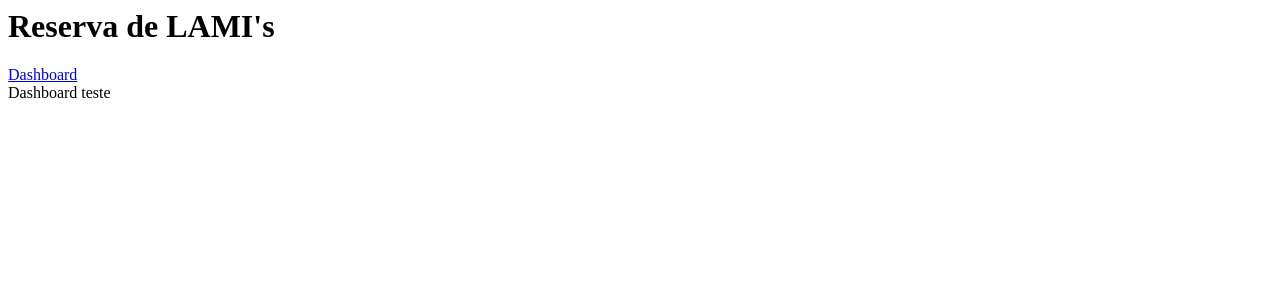
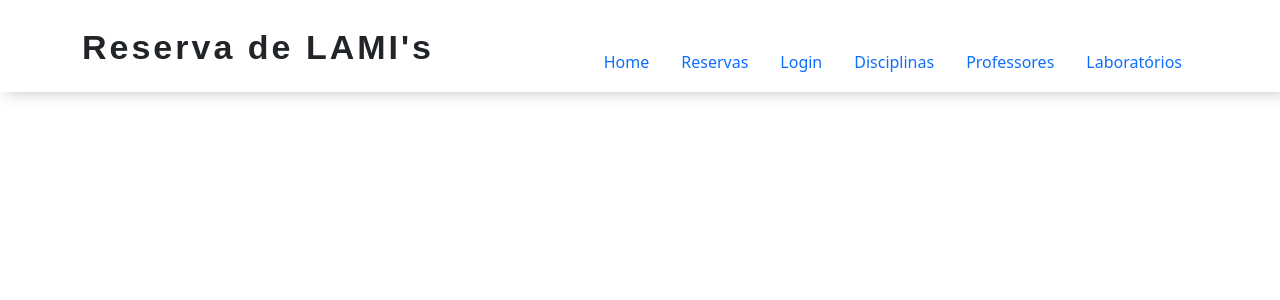
Before and after one commit to virissimo/lami-reservation-frontend, an Angular app: page /dashboard in a window 1280 px wide. Shown: the top 300 px of the page. Built offline with nearby package versions, Linux system fonts and the light colour scheme.

Commit message:
Header criado

```diff
--- a/package.json
+++ b/package.json
@@ -19,6 +19,8 @@
     "@angular/platform-browser": "^15.1.2",
     "@angular/platform-browser-dynamic": "^15.1.2",
     "@angular/router": "^15.1.2",
+    "@popperjs/core": "^2.11.7",
+    "bootstrap": "5.3.0-alpha3",
     "rxjs": "^7.8.0",
     "tslib": "^2.5.0",
     "zone.js": "^0.12.0"
--- a/src/app/app.component.css
+++ b/src/app/app.component.css
@@ -0,0 +1,166 @@
+#header.header-scrolled {
+  background: #fff;
+  padding: 20px 0;
+  height: 72px;
+  transition: all 0.5s;
+}
+#header {
+  padding: 30px 0;
+  height: 92px;
+  position: fixed;
+  left: 0;
+  top: 0;
+  right: 0;
+  transition: all 0.5s;
+  z-index: 997;
+  background-color: #fff;
+  box-shadow: 5px 0px 15px #c3c3c3;
+}
+#header #logo h1 {
+  font-size: 34px;
+  margin: 0;
+  padding: 0;
+  line-height: 1;
+  font-family: "Montserrat", sans-serif;
+  font-weight: 700;
+  letter-spacing: 3px;
+}
+#header #logo h1 a, #header #logo h1 a:hover {
+  color: #000;
+  padding-left: 10px;
+  border-left: 4px solid #18d26e;
+}
+#nav-menu-container {
+  float: right;
+  margin: 0;
+}
+.nav-menu > li {
+  margin-left: 10px;
+}
+.nav-menu > li {
+  float: left;
+}
+.nav-menu li {
+  position: relative;
+  white-space: nowrap;
+}
+.nav-menu, .nav-menu * {
+  margin: 0;
+  padding: 0;
+  list-style: none;
+}
+.header-scrolled .nav-menu li:hover > a, .header-scrolled .nav-menu > .menu-active > a {
+  color: #18d26e;
+}
+.header-scrolled .nav-menu a {
+  color: black;
+}
+.nav-menu li:hover > a, .nav-menu > .menu-active > a {
+  color: #18d26e;
+}
+.nav-menu a {
+  padding: 0 8px 10px 8px;
+  text-decoration: none;
+  display: inline-block;
+  color: #000;
+  font-family: "Montserrat", sans-serif;
+  font-weight: 700;
+  font-size: 13px;
+  text-transform: uppercase;
+  outline: none;
+}
+#mobile-nav-toggle {
+  display: inline;
+}
+#mobile-nav-toggle {
+  position: fixed;
+  right: 0;
+  top: 0;
+  z-index: 999;
+  margin: 20px 20px 0 0;
+  border: 0;
+  background: none;
+  font-size: 24px;
+  display: none;
+  transition: all 0.4s;
+  outline: none;
+  cursor: pointer;
+}
+#mobile-body-overly {
+  width: 100%;
+  height: 100%;
+  z-index: 997;
+  top: 0;
+  left: 0;
+  position: fixed;
+  background: rgba(0, 0, 0, 0.7);
+  display: none;
+}
+body.mobile-nav-active #mobile-nav {
+  left: 0;
+}
+#mobile-nav {
+  position: fixed;
+  top: 0;
+  padding-top: 18px;
+  bottom: 0;
+  z-index: 998;
+  background: rgba(0, 0, 0, 0.8);
+  left: -260px;
+  width: 260px;
+  overflow-y: auto;
+  transition: 0.4s;
+}
+#mobile-nav ul {
+  padding: 0;
+  margin: 0;
+  list-style: none;
+}
+#mobile-nav ul li {
+  position: relative;
+}
+#mobile-nav ul li a {
+  color: #fff;
+  font-size: 13px;
+  text-transform: uppercase;
+  overflow: hidden;
+  padding: 10px 22px 10px 15px;
+  position: relative;
+  text-decoration: none;
+  width: 100%;
+  display: block;
+  outline: none;
+  font-weight: 700;
+  font-family: "Montserrat", sans-serif;
+}
+#mobile-nav ul .menu-has-children i.fa-chevron-up {
+  color: #18d26e;
+}
+#mobile-nav ul .menu-has-children i {
+  position: absolute;
+  right: 0;
+  z-index: 99;
+  padding: 15px;
+  cursor: pointer;
+  color: #fff;
+}
+#mobile-nav ul .menu-item-active {
+  color: #18d26e;
+}
+#mobile-nav ul li li {
+  padding-left: 30px;
+}
+
+.menu-has-children ul
+{display: none;}
+
+
+@media (max-width: 768px){
+#nav-menu-container {
+  display: none;
+}
+
+#mobile-nav-toggle {
+  display: inline;
+}
+}
--- a/src/app/app.component.html
+++ b/src/app/app.component.html
@@ -1,5 +1,33 @@
-<h1>{{ title }}</h1>
-<nav>
-  <a routerLink="/dashboard">Dashboard</a>
-</nav>
+<header id="header">
+  <div class="container">
+    <div id="logo" class="pull-left">
+      <h1>Reserva de LAMI's</h1>
+    </div>
+
+    <nav id="nav-menu-container" style="margin-top: -2%;">
+      <ul class="nav">
+        <li class="nav-item">
+          <a class="nav-link" aria-current="page" routerLink="/dashboard"
+            >Home</a
+          >
+        </li>
+        <li class="nav-item">
+          <a class="nav-link" aria-current="page" href="#">Reservas</a>
+        </li>
+        <li class="nav-item">
+          <a class="nav-link" href="#">Login</a>
+        </li>
+        <li class="nav-item">
+          <a class="nav-link" href="#">Disciplinas</a>
+        </li>
+        <li class="nav-item">
+          <a class="nav-link" href="#">Professores</a>
+        </li>
+        <li class="nav-item">
+          <a class="nav-link" href="#">Laboratórios</a>
+        </li>
+      </ul>
+    </nav>
+  </div>
+</header>
 <router-outlet></router-outlet>
--- a/src/app/app.component.ts
+++ b/src/app/app.component.ts
@@ -1,4 +1,5 @@
 import { Component } from '@angular/core';
+import 'bootstrap';
 
 @Component({
   selector: 'app-root',
--- a/src/index.html
+++ b/src/index.html
@@ -1,6 +1,20 @@
-<html>
+<!DOCTYPE html>
+<html lang="pt-br">
   <head>
-    <title>My app</title>
+    <meta charset="utf-8" />
+    <title>Reserva de LAMI's</title>
+    <base href="/" />
+    <link
+      href="https://cdn.jsdelivr.net/npm/bootstrap@5.3.0-alpha3/dist/css/bootstrap.min.css"
+      rel="stylesheet"
+      integrity="sha384-KK94CHFLLe+nY2dmCWGMq91rCGa5gtU4mk92HdvYe+M/SXH301p5ILy+dN9+nJOZ"
+      crossorigin="anonymous"
+    />
+    <script
+      src="https://cdn.jsdelivr.net/npm/bootstrap@5.3.0-alpha3/dist/js/bootstrap.bundle.min.js"
+      integrity="sha384-ENjdO4Dr2bkBIFxQpeoTz1HIcje39Wm4jDKdf19U8gI4ddQ3GYNS7NTKfAdVQSZe"
+      crossorigin="anonymous"
+    ></script>
   </head>
   <body>
     <app-root>Loading...</app-root>
--- a/src/main.ts
+++ b/src/main.ts
@@ -1,6 +1,8 @@
+import 'zone.js';
 import { platformBrowserDynamic } from '@angular/platform-browser-dynamic';
 
 import { AppModule } from './app/app.module';
 
-platformBrowserDynamic().bootstrapModule(AppModule)
-  .catch(err => console.error(err));
+platformBrowserDynamic()
+  .bootstrapModule(AppModule)
+  .catch((err) => console.error(err));
```
